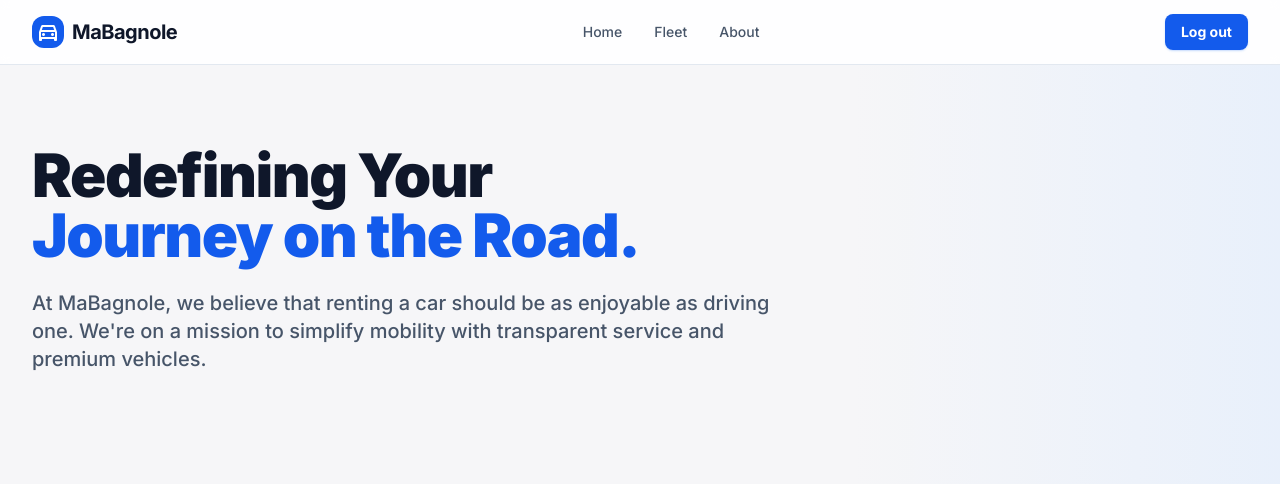
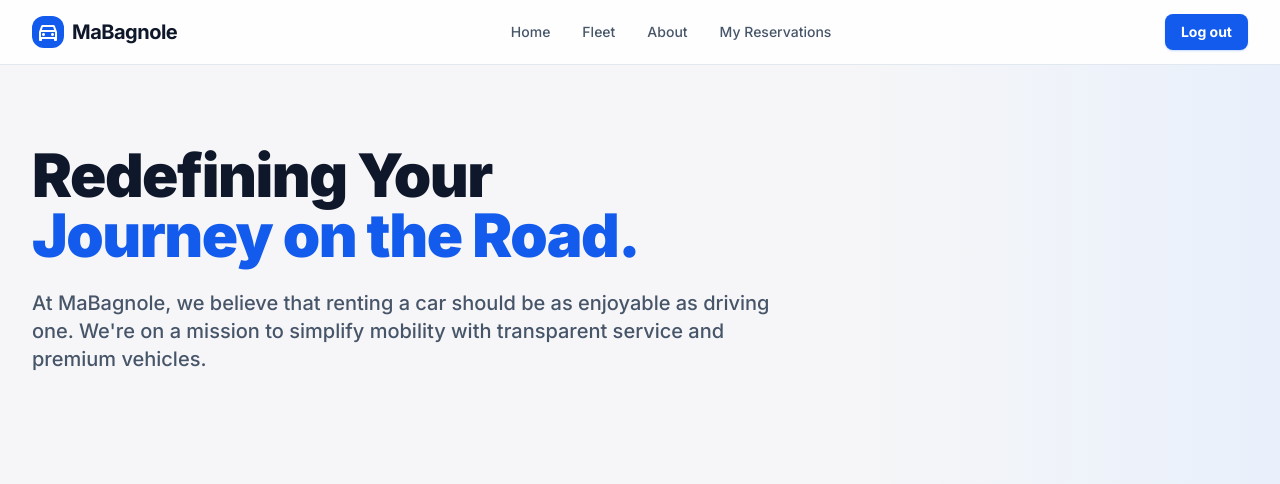
Before and after one commit to fadiinsaf/MaBagnole, a PHP site: page /Views/about.php in a window 1280 px wide. Shown: the top 484 px of the page. Run offline with PHP 8.4, Linux system fonts and the light colour scheme; some libraries are stand-ins or nearby versions.

Commit message:
feat: add My Reservations link to main navigation for user dashboard access

```diff
--- a/Components/header.php
+++ b/Components/header.php
@@ -17,12 +17,15 @@
                     href="fleet.php">Fleet</a>
                 <a class="text-sm font-medium text-slate-600 hover:text-primary dark:text-slate-300 dark:hover:text-primary transition-colors"
                     href="about.php">About</a>
+                <!-- My Reservations Link -->
+                <a class="text-sm font-medium text-slate-600 hover:text-primary dark:text-slate-300 dark:hover:text-primary transition-colors"
+                    href="myReservations.php">My Reservations</a>
             </div>
             <div class="hidden md:flex items-center gap-3">
-                <button
+                <a href="../Controllers/logout.php"
                     class="px-4 py-2 text-sm font-bold text-white bg-primary hover:bg-red-600 rounded-lg transition-colors shadow-sm shadow-blue-500/30">
                     Log out
-                </button>
+                </a>
             </div>
             <div class="md:hidden flex items-center">
                 <button class="text-slate-700 dark:text-white">
```
